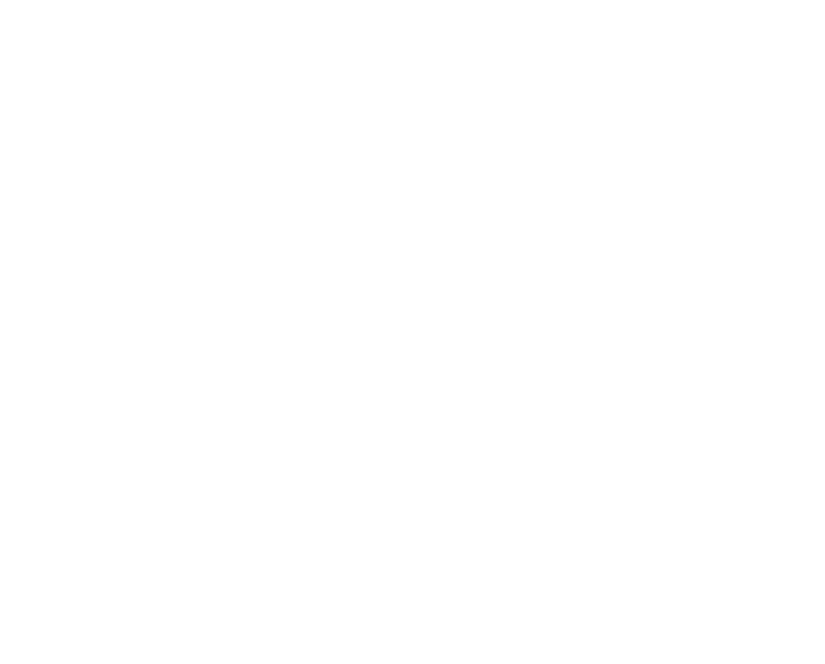
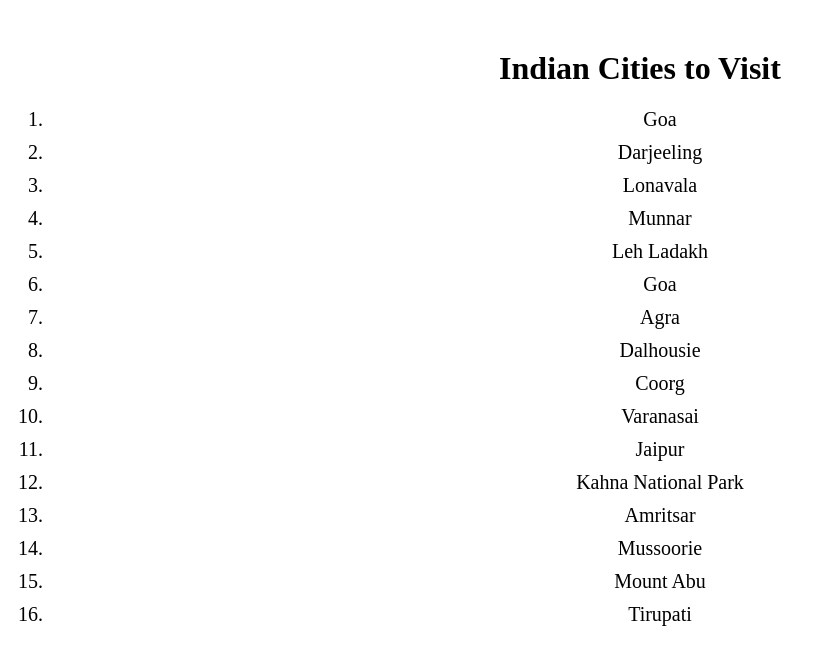
Before and after one commit to acciojob/holiday-list-react-ArbajAr7, a React app: page / in a window 1280 px wide. Shown: the whole page, without its empty margins (0-825 px from the left). Built offline with nearby package versions, Linux system fonts and the light colour scheme.

Commit message:
first commit

```diff
--- a/src/components/App.js
+++ b/src/components/App.js
@@ -1,5 +1,5 @@
 
-import React, { useState, useEffect } from "react";
+import React from "react";
 import './../styles/App.css';
 
 const App = () => {
@@ -33,11 +33,18 @@ const App = () => {
     { name: 'Tirupati', country: 'India' },
     ]
 
-  return (
-    <div id="main">
-               {/* Do not remove the main div */}
-    </div>
-  )
+    const indianCities = cityList.filter(city => city.country === 'India');
+
+    return (
+      <div className="App">
+        <h1>Indian Cities to Visit</h1>
+        <ol>
+          {indianCities.map((city, index) => (
+            <li key={`location${index + 1}`}>{city.name}</li>
+          ))}
+        </ol>
+      </div>
+    );
 }
 
 export default App
--- a/src/styles/App.css
+++ b/src/styles/App.css
@@ -1,12 +1,13 @@
-h1 {
-    color: #27aedb;
+.App {
     text-align: center;
-    }
+    margin-top: 50px;
+  }
 
+  .App ol {
+    list-style-type: decimal;
+  }
 
-button{
-    color: #27aedb;
-    text-align: center;
-    justify-content: center;
-    align-items: center;
-}
+  .App li {
+    font-size: 20px;
+    margin: 10px 0;
+  }
```
Also changed, not shown: 1 other file.
